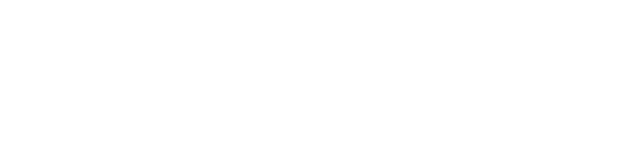
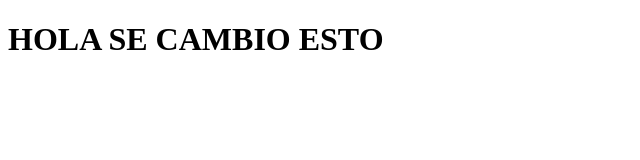
Before and after one commit to Torreblancamd/nuevoRepo, a plain HTML site: page index.html in a window 1280 px wide. Shown: the whole page, without its empty margins (0-640 px from the left). Drawn offline with Linux system fonts and the light colour scheme.

Commit message:
Nuevo cambios

```diff
--- a/index.html
+++ b/index.html
@@ -7,6 +7,6 @@
     <title>Document</title>
 </head>
 <body>
-
+    <h1>HOLA SE CAMBIO ESTO</h1>
 </body>
 </html>
```
